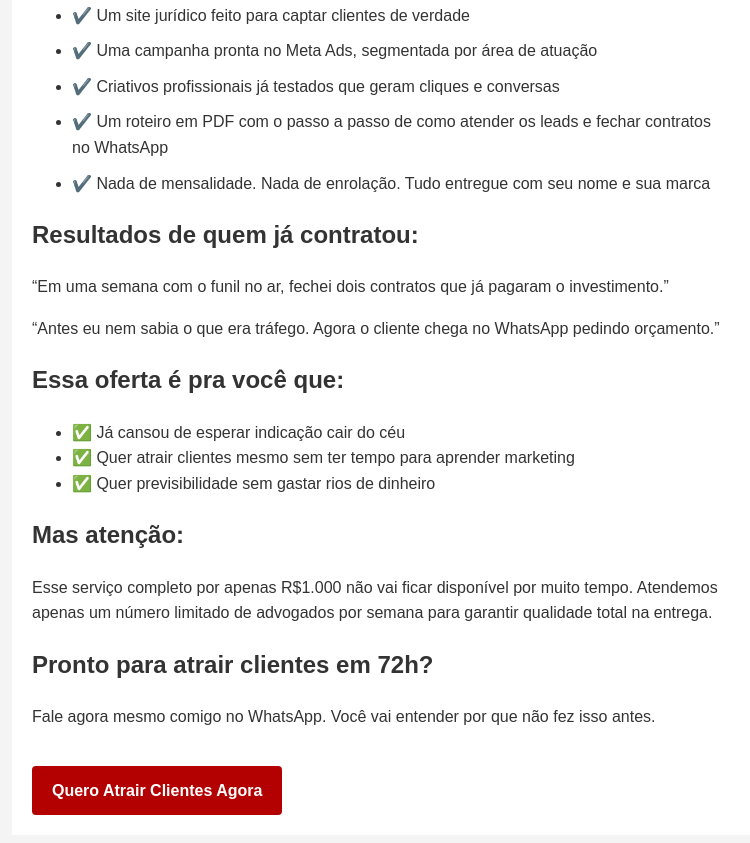
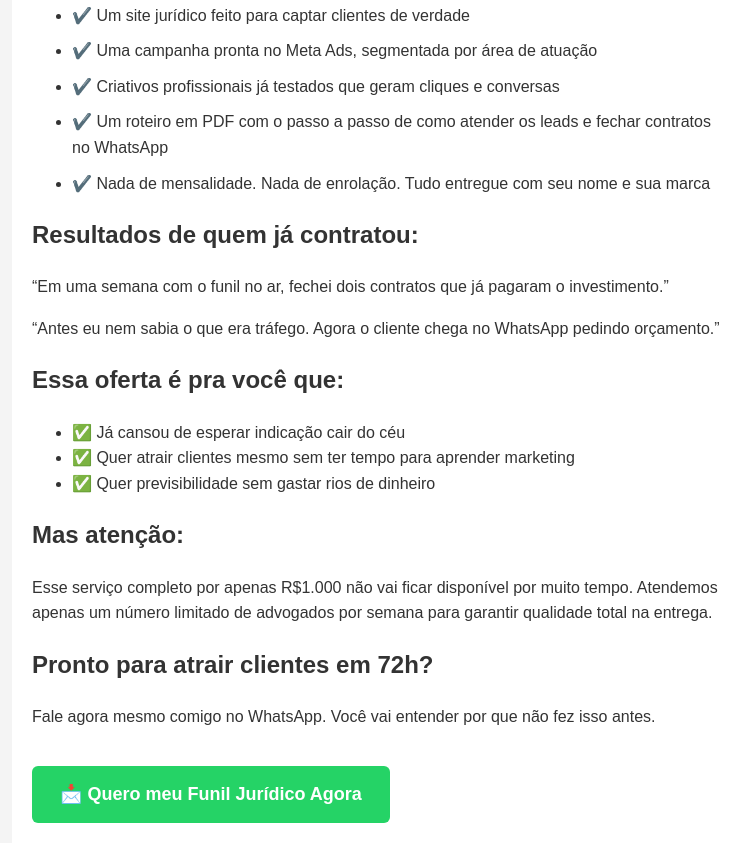
Before and after one commit to Oseias-hub/funil-juridico-72h, a plain HTML site: page index.html in a window 1280 px wide. Shown: the part 447-1290 px from the top of the page, without its empty margins (258-1008 px from the left). Drawn offline with Linux system fonts and the light colour scheme.

Commit message:
Update index.html

```diff
--- a/index.html
+++ b/index.html
@@ -73,7 +73,11 @@
 
     <h2>Pronto para atrair clientes em 72h?</h2>
     <p>Fale agora mesmo comigo no WhatsApp. Você vai entender por que não fez isso antes.</p>
-    <a class="cta" href="https://wa.me/SEUNUMEROAQUI" target="_blank">Quero Atrair Clientes Agora</a>
+    <a href="https://wa.me/5511971922182?text=Olá,%20quero%20meu%20funil%20jurídico%20em%2072h!"
+   target="_blank"
+   style="display: inline-block; padding: 14px 28px; font-size: 18px; font-weight: bold; color: white; background-color: #25D366; border: none; border-radius: 6px; text-align: center; text-decoration: none; margin-top: 20px;">
+   📩 Quero meu Funil Jurídico Agora
+</a>
   </div>
 </body>
 
```
